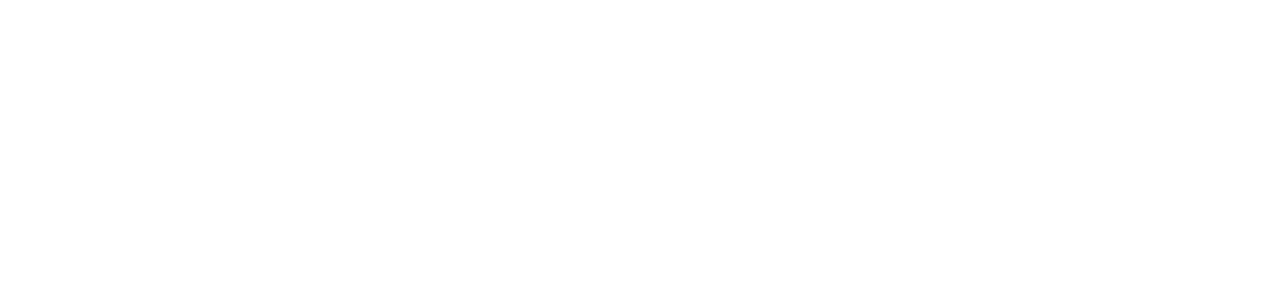
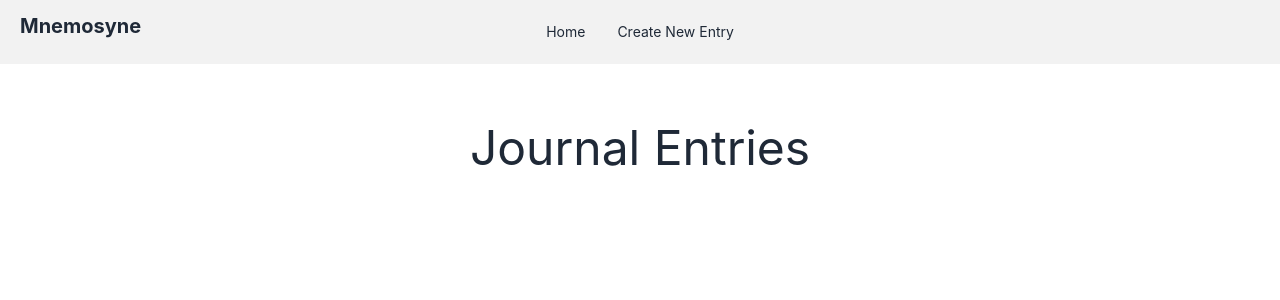
Before and after one commit to shuylaw/mnemosyne, a React (Create React App) app in the folder frontend/: page /joplin in a window 1280 px wide. Before the commit this address had no page. Shown: the top 300 px of the page. Built offline with nearby package versions, Linux system fonts and the light colour scheme; no server answers.

Commit message:
fix: create temp joplin page for debugging

```diff
--- a/frontend/src/App.js
+++ b/frontend/src/App.js
@@ -4,6 +4,7 @@
 import CreateNewEntryPage from './pages/CreateNewEntryPage';
 import JournalEntryPage from './pages/JournalEntryPage';
 import Layout from './pages/Layout';
+import JoplinNotesPage from './pages/ViewJoplinNotesPage';
 
 function App() {
   return (
@@ -15,6 +16,7 @@
           <Route path="/journals/new" element={<CreateNewEntryPage />} />
           <Route path="/journals/:id" element={<JournalEntryPage />} />
           <Route path="/journals/:id/edit" element={<JournalEntryPage initialEditState={true} />} />
+          <Route path="/joplin" element={<JoplinNotesPage />} />
         </Route>
       </Routes>
     </BrowserRouter>
--- a/frontend/src/pages/JournalEntriesPage.js
+++ b/frontend/src/pages/JournalEntriesPage.js
@@ -1,7 +1,6 @@
 import React, { useState, useEffect } from 'react';
 import JournalEntriesList from '../components/JournalEntriesList';
 import JournalService from '../services/JournalService';
-import { Link } from 'react-router-dom';
 
 function JournalsPage() {
     const [journalEntries, setJournalEntries] = useState([]);
--- /dev/null
+++ b/frontend/src/pages/ViewJoplinNotesPage.js
@@ -0,0 +1,23 @@
+import React, { useState, useEffect } from 'react';
+import JoplinService from '../services/JoplinAPIService';
+
+function JoplinNotesPage() {
+    const [joplinNotes, setJoplinNotes] = useState([]);
+
+    useEffect(() => {
+        const fetchJoplinNotes = async () => {
+            const response = await JoplinService.getNotes(10);
+            setJoplinNotes(response);
+            console.log(response);
+        };
+        fetchJoplinNotes();
+    }, []);
+    return (
+        <div className='text-center'>
+            <h1>Journal Entries</h1>
+            {console.log(joplinNotes)}
+        </div>
+    );
+}
+
+export default JoplinNotesPage;
--- /dev/null
+++ b/frontend/src/services/JoplinAPIService.js
@@ -0,0 +1,10 @@
+import apiClient from "../lib/APIClient";
+
+const JoplinService = {
+    async getNotes(limit) {
+        const response = await apiClient.get('/joplin/notes', { params: { "limit": limit } });
+        return response;
+    }
+};
+
+export default JoplinService
```
Also changed, not shown: 1 other file (tests, documents, lock files or other folders).
